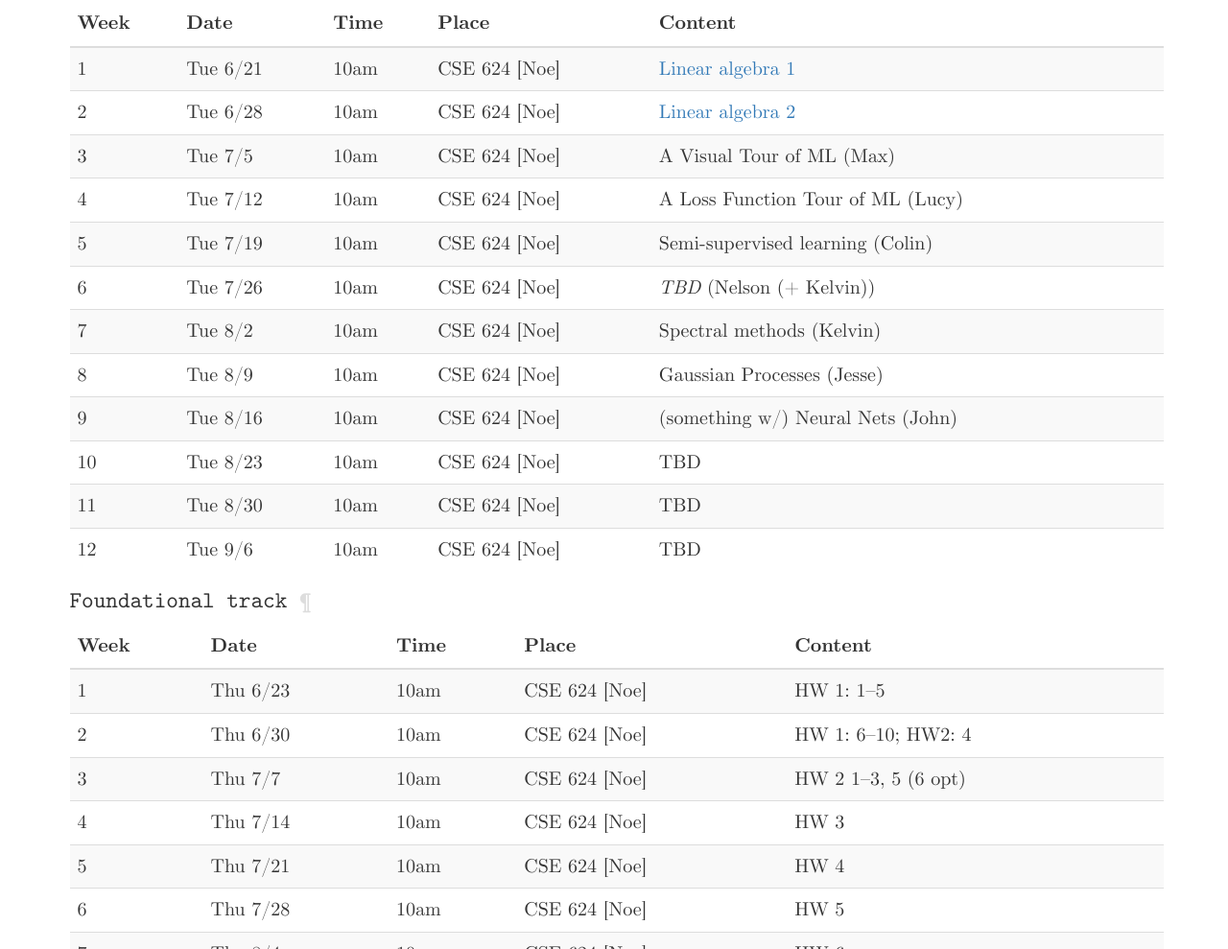
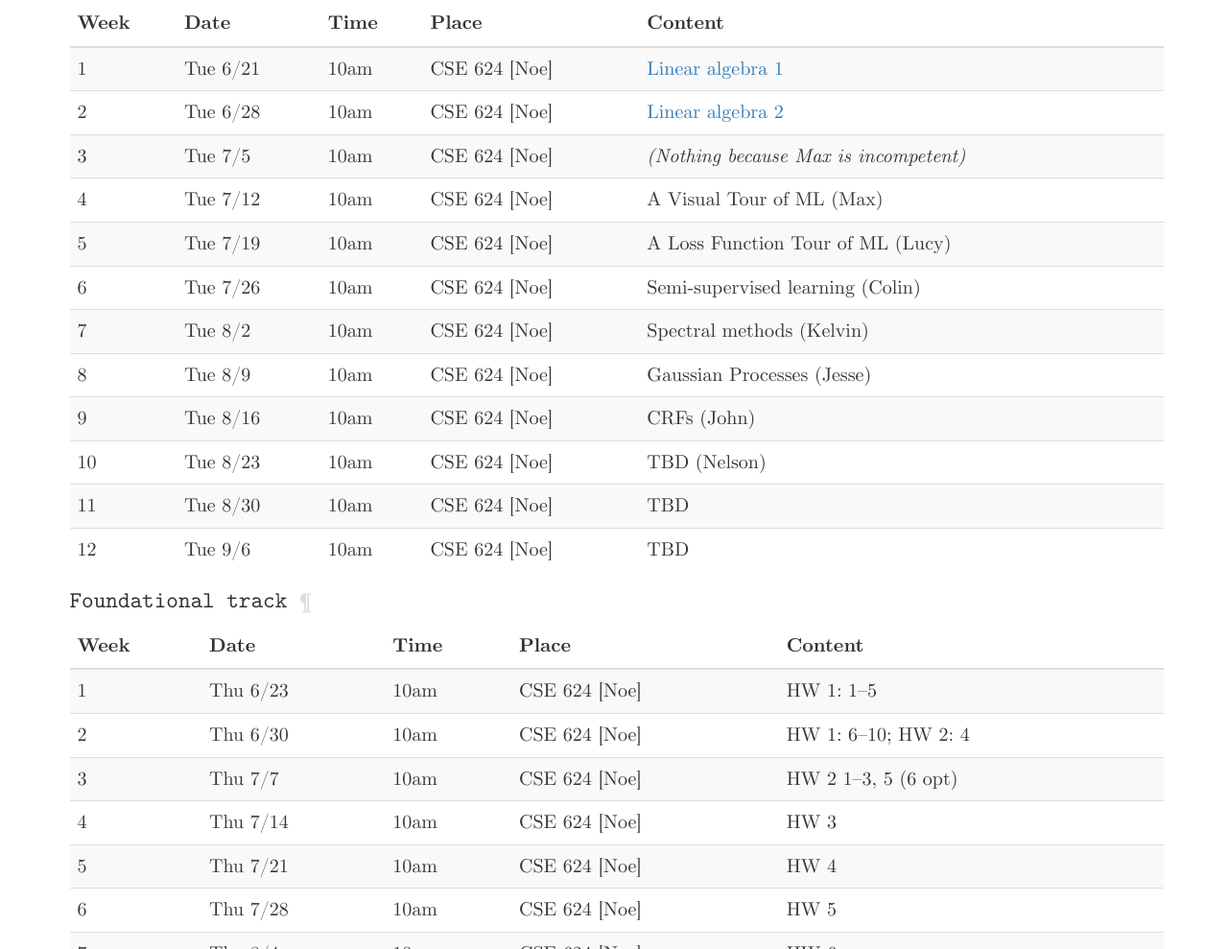
Before and after one commit to mbforbes/mlbc, a website: page index.html in a window 1280 px wide. Shown: the part 996-1985 px from the top of the page at 96% size. Drawn offline with nearby package versions, Linux system fonts and the light colour scheme; some packages are replaced by stand-ins of ours.

Commit message:
Update schedule

```diff
--- a/index.html
+++ b/index.html
@@ -48,28 +48,28 @@
 <td>Tue 7/5</td>
 <td>10am</td>
 <td>CSE 624 [Noe]</td>
-<td>A Visual Tour of ML (Max)</td>
+<td><em>(Nothing because Max is incompetent)</em></td>
 </tr>
 <tr>
 <td>4</td>
 <td>Tue 7/12</td>
 <td>10am</td>
 <td>CSE 624 [Noe]</td>
-<td>A Loss Function Tour of ML (Lucy)</td>
+<td>A Visual Tour of ML (Max)</td>
 </tr>
 <tr>
 <td>5</td>
 <td>Tue 7/19</td>
 <td>10am</td>
 <td>CSE 624 [Noe]</td>
-<td>Semi-supervised learning (Colin)</td>
+<td>A Loss Function Tour of ML (Lucy)</td>
 </tr>
 <tr>
 <td>6</td>
 <td>Tue 7/26</td>
 <td>10am</td>
 <td>CSE 624 [Noe]</td>
-<td><em>TBD</em> (Nelson (+ Kelvin))</td>
+<td>Semi-supervised learning (Colin)</td>
 </tr>
 <tr>
 <td>7</td>
@@ -90,14 +90,14 @@
 <td>Tue 8/16</td>
 <td>10am</td>
 <td>CSE 624 [Noe]</td>
-<td>(something w/) Neural Nets (John)</td>
+<td>CRFs (John)</td>
 </tr>
 <tr>
 <td>10</td>
 <td>Tue 8/23</td>
 <td>10am</td>
 <td>CSE 624 [Noe]</td>
-<td>TBD</td>
+<td>TBD (Nelson)</td>
 </tr>
 <tr>
 <td>11</td>
@@ -139,7 +139,7 @@
 <td>Thu 6/30</td>
 <td>10am</td>
 <td>CSE 624 [Noe]</td>
-<td>HW 1: 6–10; HW2: 4</td>
+<td>HW 1: 6–10; HW 2: 4</td>
 </tr>
 <tr>
 <td>3</td>
```
Also changed, not shown: index.md (+7 -7 lines).
